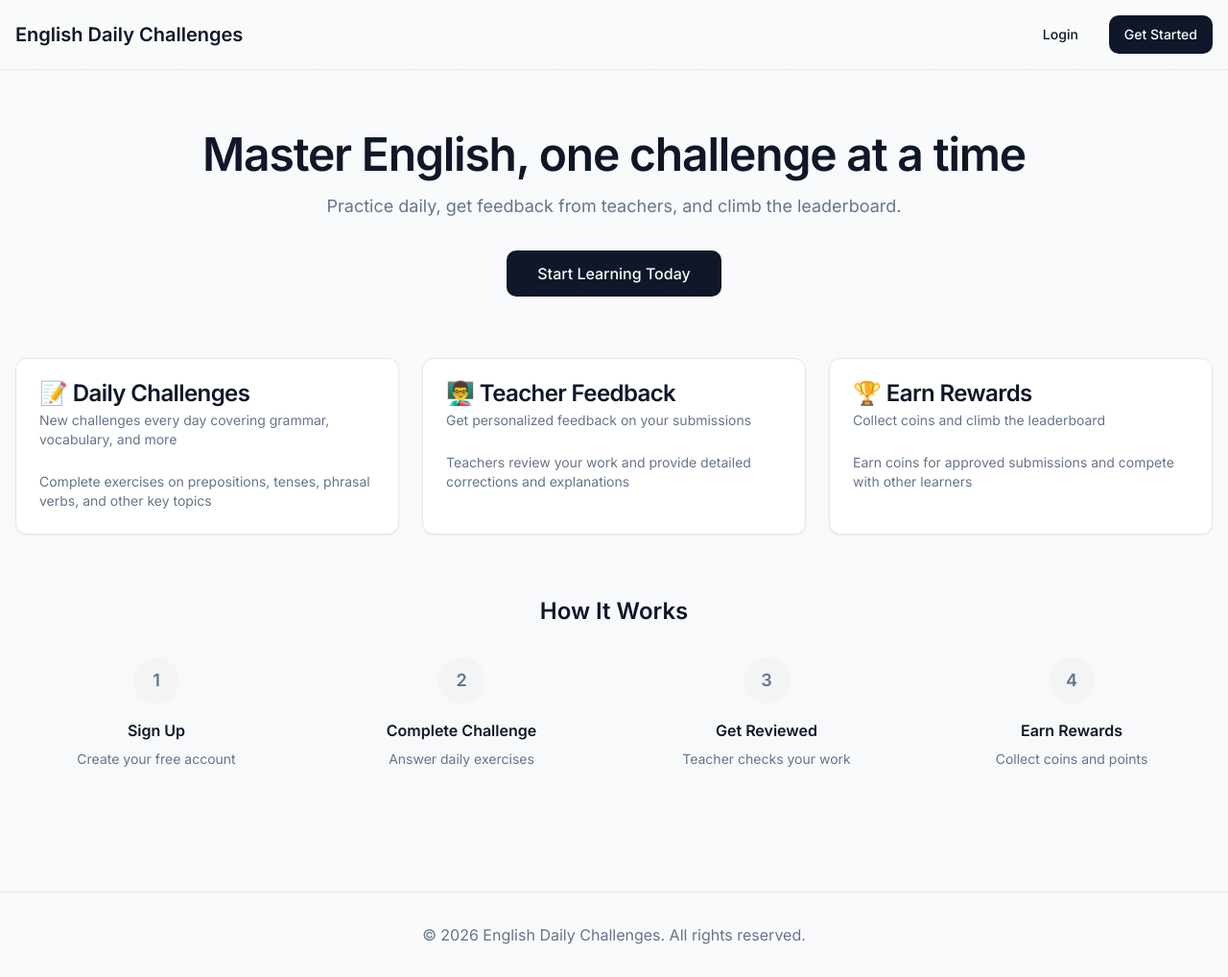
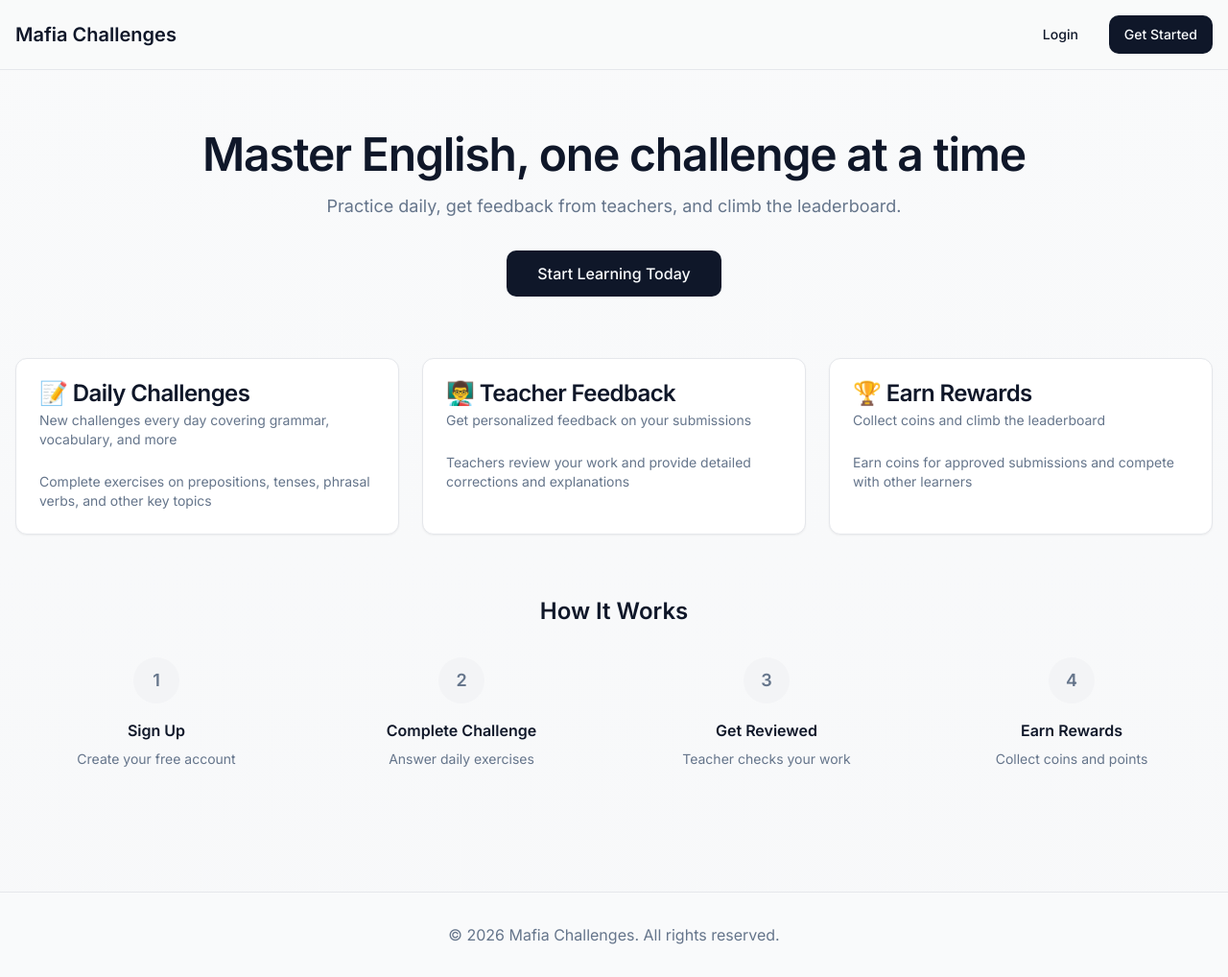
Before and after one commit to lucasheusser/ChallengesMafiaDoIngles, a Next.js app: page / in a window 1280 px wide. Shown: the whole page at 96% size. Built offline with nearby package versions, Linux system fonts and the light colour scheme.

Commit message:
refactor: rename 'English Daily Challenges' to 'Mafia Challenges' across all pages

```diff
--- a/src/app/layout.tsx
+++ b/src/app/layout.tsx
@@ -6,7 +6,7 @@ import { Toaster } from "@/components/ui/toaster";
 const inter = Inter({ subsets: ["latin"] });
 
 export const metadata: Metadata = {
-  title: "English Daily Challenges",
+  title: "Mafia Challenges",
   description: "Practice English with daily challenges and earn rewards",
 };
 
--- a/src/app/login/page.tsx
+++ b/src/app/login/page.tsx
@@ -108,7 +108,7 @@ export default function LoginPage() {
     <div className="min-h-screen bg-gradient-to-b from-background to-muted/30 flex items-center justify-center p-6">
       <Card className="w-full max-w-md border-border bg-card shadow-sm">
         <CardHeader className="text-center space-y-2">
-          <CardTitle className="text-2xl font-semibold tracking-tight text-foreground">English Daily Challenges</CardTitle>
+          <CardTitle className="text-2xl font-semibold tracking-tight text-foreground">Mafia Challenges</CardTitle>
           <CardDescription className="text-sm">
             Practice English daily with clean, focused challenges.
           </CardDescription>
--- a/src/app/page.tsx
+++ b/src/app/page.tsx
@@ -7,7 +7,7 @@ export default function HomePage() {
     <div className="min-h-screen bg-gradient-to-b from-background to-muted/30">
       <nav className="border-b bg-background/80 backdrop-blur-sm">
         <div className="container mx-auto px-4 py-4 flex justify-between items-center">
-          <h1 className="text-xl font-semibold text-foreground">English Daily Challenges</h1>
+          <h1 className="text-xl font-semibold text-foreground">Mafia Challenges</h1>
           <div className="flex gap-4">
             <Link href="/login">
               <Button variant="ghost">Login</Button>
@@ -115,7 +115,7 @@ export default function HomePage() {
 
       <footer className="border-t bg-background mt-16">
         <div className="container mx-auto px-4 py-8 text-center text-muted-foreground">
-          <p>&copy; 2026 English Daily Challenges. All rights reserved.</p>
+          <p>&copy; 2026 Mafia Challenges. All rights reserved.</p>
         </div>
       </footer>
     </div>
--- a/src/components/nav-bar.tsx
+++ b/src/components/nav-bar.tsx
@@ -44,7 +44,7 @@ export function NavBar({ user, profile }: NavBarProps) {
       <nav className="sticky top-0 z-40 border-b bg-background/80 backdrop-blur">
           <div className="container mx-auto px-4 py-4 flex justify-between items-center">
           <Link href="/">
-              <h1 className="text-xl font-semibold text-foreground">English Daily Challenges</h1>
+              <h1 className="text-xl font-semibold text-foreground">Mafia Challenges</h1>
           </Link>
           <div className="flex gap-2">
             <Button variant="ghost" size="sm" onClick={toggleTheme}>
@@ -66,7 +66,7 @@ export function NavBar({ user, profile }: NavBarProps) {
       <div className="container mx-auto px-4 py-4">
         <div className="flex flex-wrap justify-between items-center gap-4">
           <Link href={isTeacher ? "/teacher" : "/dashboard"}>
-            <h1 className="text-xl font-semibold text-foreground">English Daily Challenges</h1>
+            <h1 className="text-xl font-semibold text-foreground">Mafia Challenges</h1>
           </Link>
 
           <div className="flex flex-wrap items-center gap-6">
```
